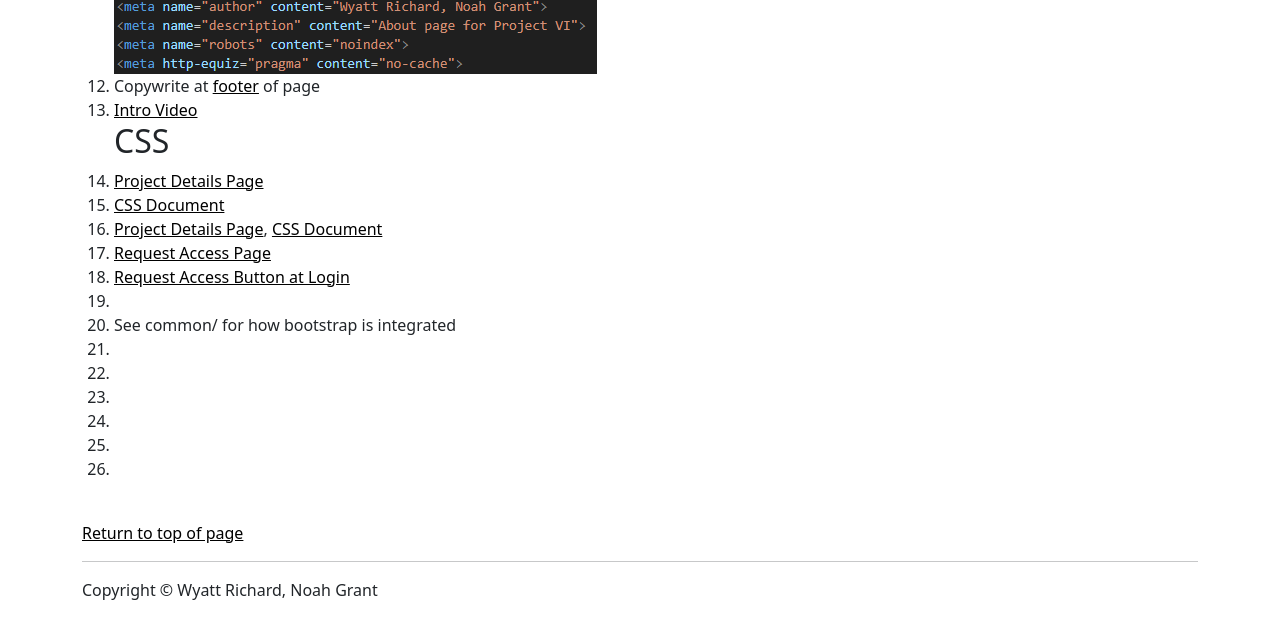
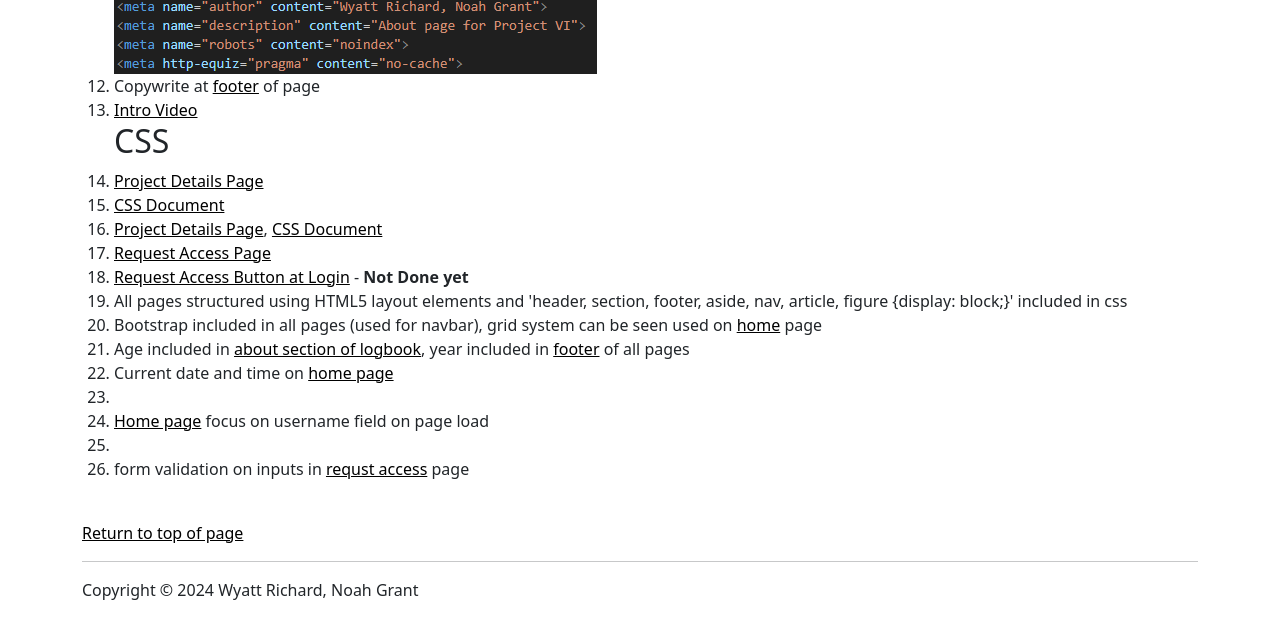
Before and after one commit to noahdgrant/ese-ep6-front-end, a PHP site: page /assignments.php in a window 1280 px wide. Shown: the part 1914-2532 px from the top of the page. Run offline with PHP 8.4, Linux system fonts and the light colour scheme; some libraries are stand-ins or nearby versions.

Commit message:
ontinued work on assignment

```diff
--- a/assignments.php
+++ b/assignments.php
@@ -107,23 +107,24 @@
                     <!-- A1Q17 -->
                     <li><a href="./request_access.php">Request Access Page</a></li>
                     <!-- A1Q18 -->
-                    <li><a href="./index.php#login">Request Access Button at Login</a></li>
+                    <li><a href="./index.php#login">Request Access Button at Login</a> - <b>Not Done yet</b></li>
                     <!-- A1Q19 -->
-                    <li></li>
+                    <li>All pages structured using HTML5 layout elements and 'header, section, footer, aside, nav, article, figure {display: block;}' included in css
+                    </li>
                     <!-- A1Q20 -->
-                    <li>See common/ for how bootstrap is integrated</li>
+                    <li>Bootstrap included in all pages (used for navbar), grid system can be seen used on <a href="./index.php">home</a> page </li>
                     <!-- A1Q21 -->
-                    <li></li>
+                    <li>Age included in <a href="./logbook_wyatt.php#age">about section of logbook</a>, year included in <a href = "#footer">footer</a> of all pages</li>
                     <!-- A1Q22 -->
-                    <li></li>
+                    <li>Current date and time on <a href="./index.php#current_time">home page</a></li>
                     <!-- A1Q23 -->
                     <li></li>
                     <!-- A1Q24 -->
-                    <li></li>
+                    <li><a href="./index.php">Home page</a> focus on username field on page load</li>
                     <!-- A1Q25 -->
                     <li></li>
                     <!-- A1Q26 -->
-                    <li></li>
+                    <li>form validation on inputs in <a href="./request_access.php"> requst access</a> page</li>
                 </ol>
             </div>
             <?php include "./common/footer.php"; ?>
--- a/common/bottom.php
+++ b/common/bottom.php
@@ -5,3 +5,4 @@
 <script src="https://code.jquery.com/jquery-3.2.1.slim.min.js" integrity="sha384-KJ3o2DKtIkvYIK3UENzmM7KCkRr/rE9/Qpg6aAZGJwFDMVNA/GpGFF93hXpG5KkN" crossorigin="anonymous"></script>
 <script src="https://cdn.jsdelivr.net/npm/popper.js@1.12.9/dist/umd/popper.min.js" integrity="sha384-ApNbgh9B+Y1QKtv3Rn7W3mgPxhU9K/ScQsAP7hUibX39j7fakFPskvXusvfa0b4Q" crossorigin="anonymous"></script>
 <script src="https://cdn.jsdelivr.net/npm/bootstrap@4.0.0/dist/js/bootstrap.min.js" integrity="sha384-JZR6Spejh4U02d8jOt6vLEHfe/JQGiRRSQQxSfFWpi1MquVdAyjUar5+76PVCmYl" crossorigin="anonymous"></script>
+<script src="./js/date.js"></script>
--- a/common/footer.php
+++ b/common/footer.php
@@ -1,6 +1,6 @@
-<footer>
+<footer id="footer">
   <br>
   <a href="#">Return to top of page</a>
   <hr>
-  <p>Copyright &copy Wyatt Richard, Noah Grant<br>
+  <p>Copyright &copy <span id="year"></span> Wyatt Richard, Noah Grant<br>
 </footer>
--- a/css/style.css
+++ b/css/style.css
@@ -51,6 +51,10 @@ nav a{
     width: 20%;
 }
 
+.centered_text{
+    text-align: center;
+}
+
 #content {
     margin-top: 70px; /* Add a top margin to avoid content overlay */
 }
--- /dev/null
+++ b/js/date.js
@@ -0,0 +1,20 @@
+// javascript used to print age in logbook about page
+let today = new Date();
+let year = today.getFullYear();
+let birthdate = new Date('June 26, 2002, 12:00:00');
+
+let age = today.getTime() - birthdate.getTime();
+age = Math.floor(age/31556900000);
+if (document.getElementById('age') != null){
+    document.getElementById("age").innerHTML=age;
+}
+if (document.getElementById('current_date') != null){
+    setInterval(update_time, 1000);
+    document.getElementById("current_date").innerHTML=today.toLocaleString('en-CA');
+}
+document.getElementById("year").innerHTML=year;
+
+function update_time(){
+    today = new Date();
+    document.getElementById("current_date").innerHTML=today.toLocaleString('en-CA');
+}
--- a/logbook_wyatt.php
+++ b/logbook_wyatt.php
@@ -11,6 +11,10 @@
                     <figcaption>Wyatt</figcaption>
                 </figure>
                 <br>
+                <h2>About me:</h2>
+                <p>I am <span id="age"></span> years old.</p>
+
+                <h2>Weekly Logs:</h2>
                 <ul>
                     <li><a href="#week1">Week 1: May 6th - May 10th</a></li>
                     <li><a href="#week2">Week 2: May 13th - May 17th</a></li>
--- a/request_access.php
+++ b/request_access.php
@@ -28,6 +28,10 @@
                             <label for="conestoga_id" class="form_label">Conestoga ID:</label>
                             <input id="conestoga_id" class="form_input" type="text" name="conestoga_id">
                         </div>
+                        <br>
+                        <div>
+                            <textarea></textarea>
+                        </div>
                         <div>
                             <p id="email_errror_msg"></p>
                             <p id="user_errror_msg"></p>
--- a/test_plans.php
+++ b/test_plans.php
@@ -1,6 +1,6 @@
 <!DOCTYPE html>
 <html lang="en">
-    <?php $title = "TODO"; include "./common/head.php"; ?>
+    <?php $title = "Test Plan"; include "./common/head.php"; ?>
     <body>
         <div id="page" class="container">
             <?php include "./common/header.php"; ?>
```
Also changed, not shown: index.php (+4 -21 lines), js/login.js (added, +24 -0 lines).
